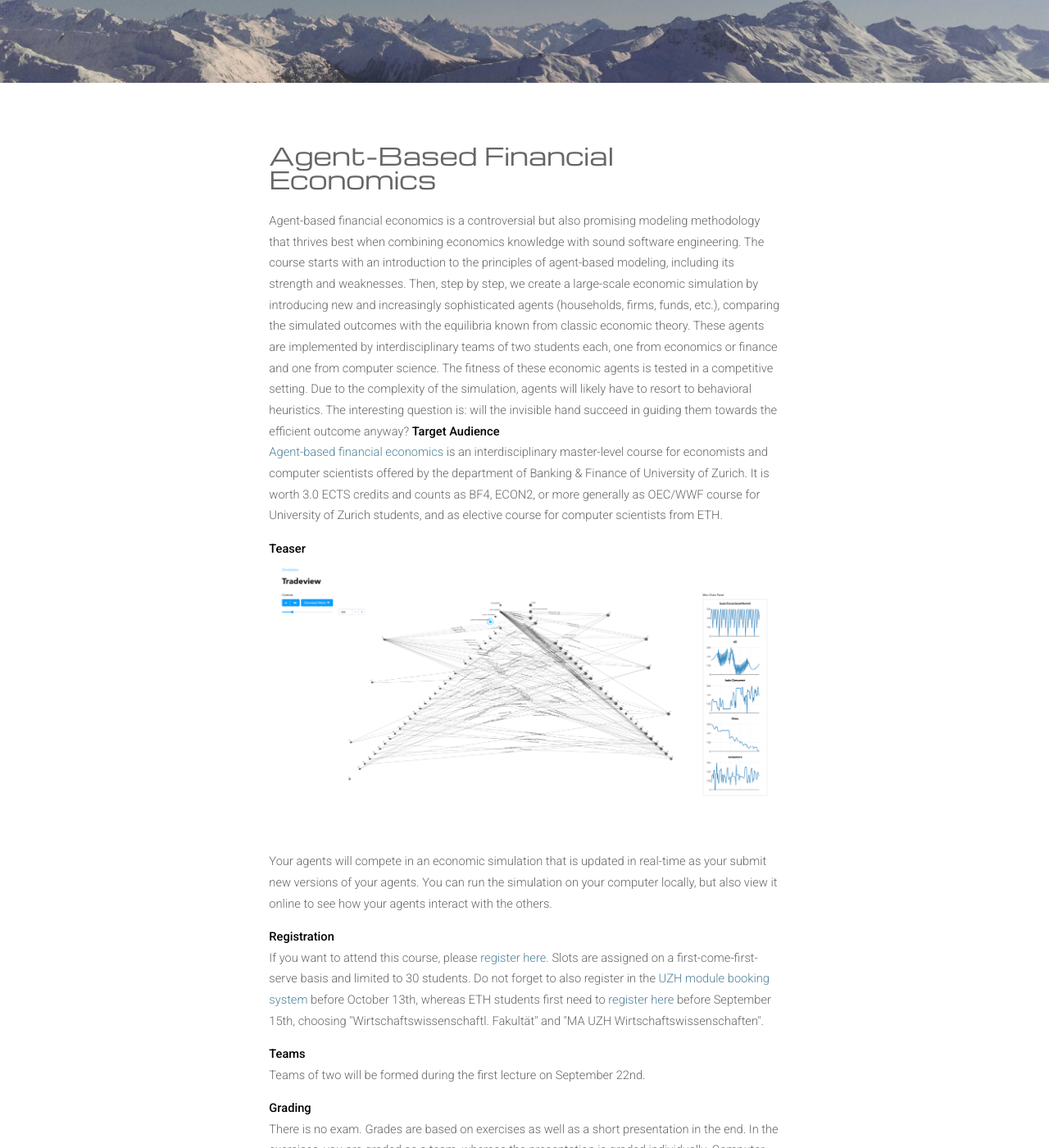
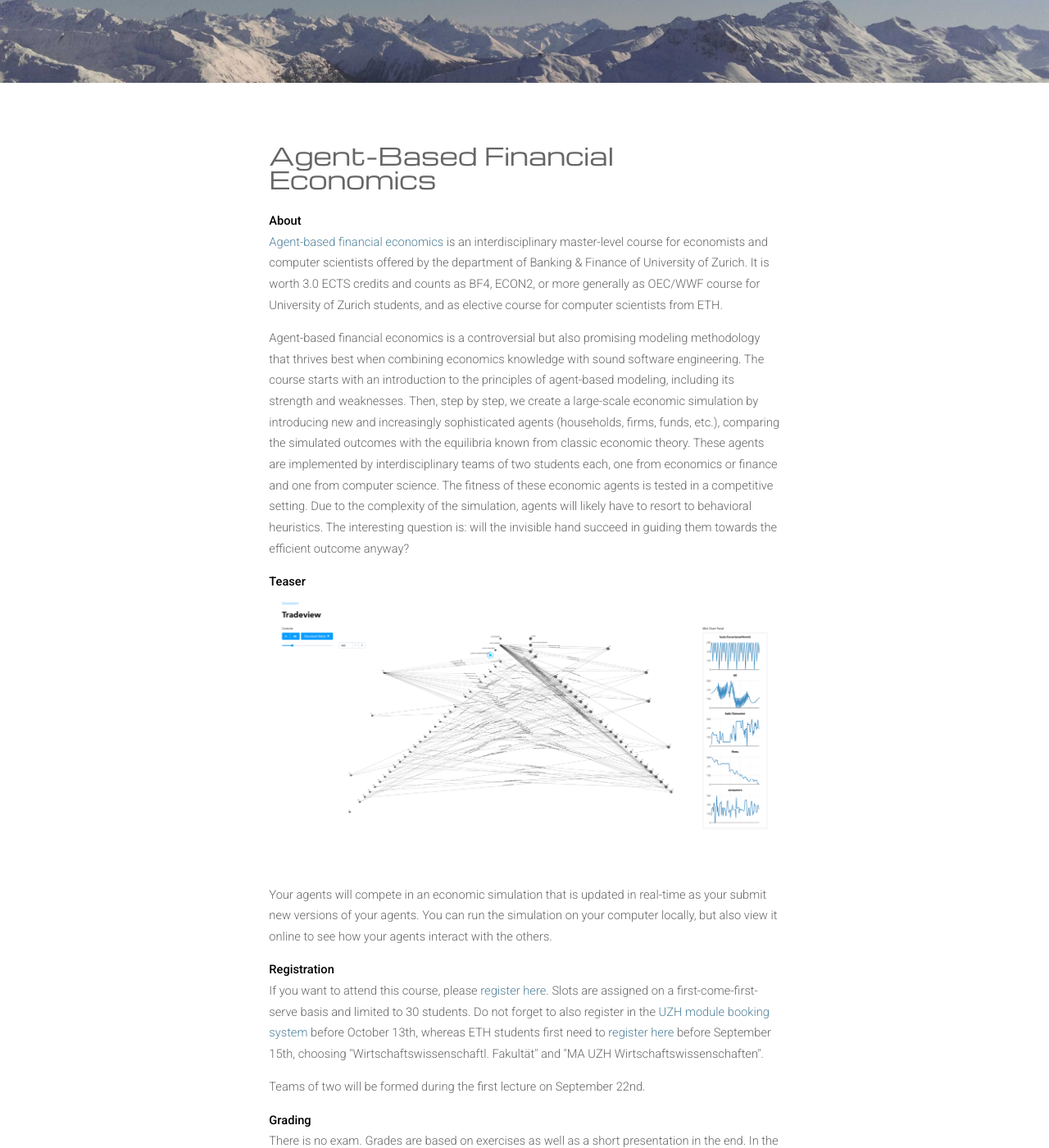
Before and after one commit to meisserecon/www, a Jekyll site: the page built from course.md, in a window 1280 px wide and 1400 px high, scrolled down 380 px. Shown: the whole window at 82% size. Built offline with Jekyll 4.4.1, drawn with Linux system fonts in a browser that asks for light colours; nearby versions of some CDN libraries.

Commit message:
Update course.md

```diff
--- a/course.md
+++ b/course.md
@@ -3,11 +3,12 @@
 title: Agent-Based Financial Economics
 permalink: /course/
 ---
-Agent-based financial economics is a controversial but also promising modeling methodology that thrives best when combining economics knowledge with sound software engineering. The course starts with an introduction to the principles of agent-based modeling, including its strength and weaknesses. Then, step by step, we create a large-scale economic simulation by introducing new and increasingly sophisticated agents (households, firms, funds, etc.), comparing the simulated outcomes with the equilibria known from classic economic theory. These agents are implemented by interdisciplinary teams of two students each, one from economics or finance and one from computer science. The fitness of these economic agents is tested in a competitive setting. Due to the complexity of the simulation, agents will likely have to resort to behavioral heuristics. The interesting question is: will the invisible hand succeed in guiding them towards the efficient outcome anyway?
 
-<b>Target Audience</b>
+<b>About</b>
 
 <p><a href="https://studentservices.uzh.ch/uzh/anonym/vvz/index.html#/modules/list/2017/003/50773378-50772427/details/SM/50857786">Agent-based financial economics</a> is an interdisciplinary master-level course for economists and computer scientists offered by the department of Banking & Finance of University of Zurich. It is worth 3.0 ECTS credits and counts as BF4, ECON2, or more generally as OEC/WWF course for University of Zurich students, and as elective course for computer scientists from ETH.</p>
+
+<p>Agent-based financial economics is a controversial but also promising modeling methodology that thrives best when combining economics knowledge with sound software engineering. The course starts with an introduction to the principles of agent-based modeling, including its strength and weaknesses. Then, step by step, we create a large-scale economic simulation by introducing new and increasingly sophisticated agents (households, firms, funds, etc.), comparing the simulated outcomes with the equilibria known from classic economic theory. These agents are implemented by interdisciplinary teams of two students each, one from economics or finance and one from computer science. The fitness of these economic agents is tested in a competitive setting. Due to the complexity of the simulation, agents will likely have to resort to behavioral heuristics. The interesting question is: will the invisible hand succeed in guiding them towards the efficient outcome anyway?</p>
 
 <b>Teaser</b>
 
@@ -17,8 +18,6 @@
 
 <p>If you want to attend this course, please <a href="https://docs.google.com/forms/d/e/1FAIpQLSfiUZGNaYk8NIR_RWXHa7f5W4S-vUUTmfpFBs0hOOgmZ22x-w/viewform?usp=sf_link">register here</a>. Slots are assigned on a first-come-first-serve basis and limited to 30 students. Do not forget to also register in the <a href="https://idagreen.uzh.ch/mb/">UZH module booking system</a> before October 13th, whereas ETH students first need to <a href="http://www.uzh.ch/de/studies/application/mobilitaet/applyhsuma.html">register here</a> before September 15th, choosing "Wirtschaftswissenschaftl. Fakultät" and "MA UZH Wirtschaftswissenschaften".</p>
 
-<b>Teams</b>
-
 <p>Teams of two will be formed during the first lecture on September 22nd.</p>
 
 <b>Grading</b>
```
